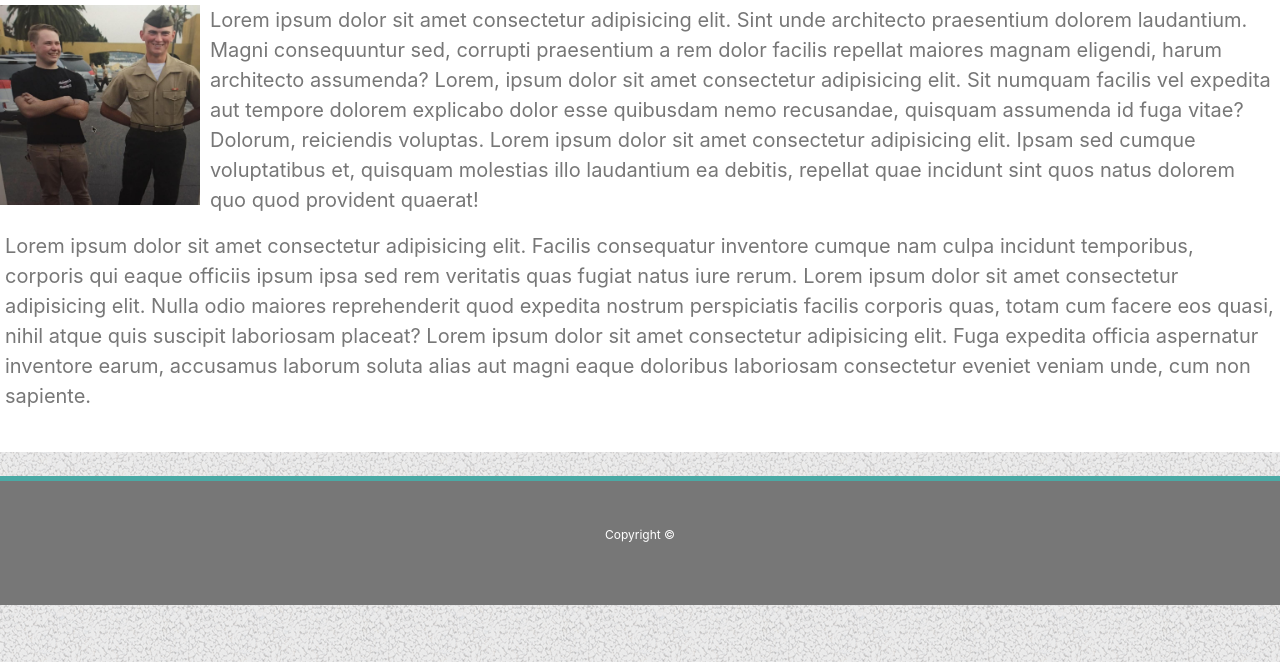
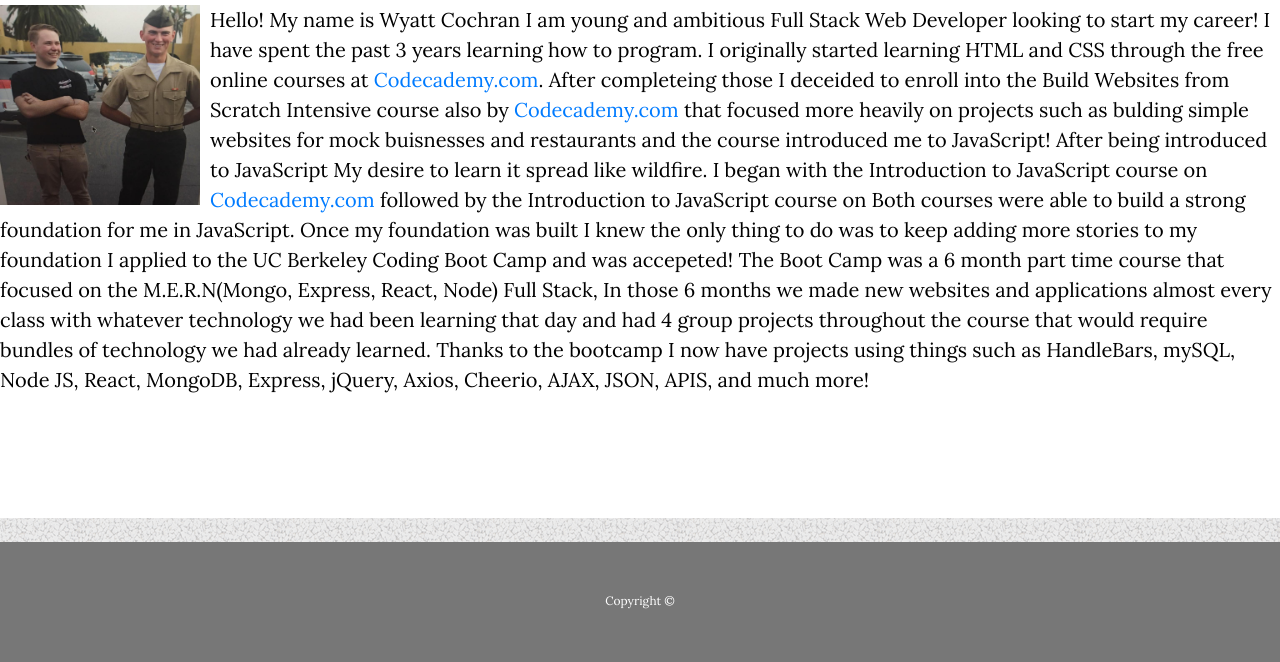
Before and after one commit to wyattc98/Basic-Portfolio, a plain HTML site: page index.html in a window 1280 px wide. Shown: the part 138-800 px from the top of the page. Drawn offline with nearby package versions, Linux system fonts and the light colour scheme.

Commit message:
Fixing footers/images

```diff
--- /dev/null
+++ b/assets/css/contact.css
@@ -0,0 +1,69 @@
+header {
+    position: relative;
+    padding-bottom: 20px;
+    border-bottom: 2px solid #ccc;
+    background-color: black;
+}
+
+section{
+    background-color: white;
+    min-height: calc(50vh - 50px);
+
+}
+
+h1 {
+    color: #4aaaa5;
+    border-bottom: 1px solid black;
+}
+
+p {
+    font-family: 'Lora', serif;
+    font-size: 20px;
+    color: black;
+}
+
+.footer {
+    height: 15vh;
+    background-color: #777;
+    width: 100%;
+}
+
+.footer p {
+    color: #fff;
+    text-align: center;
+    font-size: 12px;
+    padding-top: 50px;
+    padding-bottom: 20px;
+}
+
+/*
+.wrapper {
+    margin: 0 auto;
+    top: 0;
+}
+
+ h1 {
+    float: left;
+    position: absolute;
+    background: #4aaaa5;
+    color: #fff;
+    margin: 0 auto;
+    padding: 14px 25px;
+}
+
+section {
+    margin: 0 auto;
+    background-color: #fff;
+    padding-bottom: 25px;
+    line-height: 30px;
+}
+
+p {
+   font-family: 'Lora', serif;
+}
+
+input {
+    padding: 8px;
+}
+
+*/
--- a/assets/css/content.css
+++ /dev/null
@@ -1,54 +0,0 @@
-header {
-    position: relative;
-    padding-bottom: 20px;
-    border-bottom: 2px solid #ccc;
-    background-color: black;
-}
-
-.wrapper {
-    margin: 0 auto;
-    top: 0;
-}
-
-.wrapper h1 {
-    float: left;
-    position: absolute;
-    background: #4aaaa5;
-    color: #fff;
-    margin: 0 auto;
-    padding: 14px 25px;
-}
-
-nav {
-    float: right;
-}
-
-nav ul {
-    margin: 0;
-    padding: 0;
-    list-style: none;
-}
-
-nav li {
-    display: inline-block;
-    padding-top: 20px;
-    margin-left: 5px;
-    font-size: 18px;
-
-}
-
-nav li a {
-    text-decoration: none;
-    color: #777;
-}
-
-section {
-    margin: 0 auto;
-    background-color: #fff;
-    padding-bottom: 25px;
-    line-height: 30px;
-}
-
-input {
-    padding: 8px;
-}
--- a/assets/css/portfolio.css
+++ b/assets/css/portfolio.css
@@ -8,22 +8,28 @@ header {
 section {
     margin: 0  auto;
     background-color: #fff;
-}
-
-footer {
-    background-color: #777;
-    border-top: 30px;
+    min-height: calc(100vh - 70px);
 
 }
 
-footer p {
+p {
+    font-family: 'Lora', serif;
+ }
+
+.footer {
+    height: 10vh;
+    background-color: #777;
+    width: 100%;
+}
+
+.footer p {
     color: #fff;
     text-align: center;
     font-size: 12px;
     padding-top: 20px;
     padding-bottom: 20px;
 }
-
+/*
 .page-bottom {
     border-top: 5px solid #4aaaa5;
     padding: 25px;
@@ -34,8 +40,4 @@ footer p {
     width: 100%;
 
 }
-
-.box-container {
-   position: relative;
-   text-align: center;
-}
+*/
--- a/assets/css/style.css
+++ b/assets/css/style.css
@@ -7,9 +7,11 @@ header {
 
 section {
     margin: 0  auto;
-    background-color: #fff;
+    /*background-color: #fff;*/
     padding-bottom: 25px;
     line-height: 30px;
+    min-height: calc(100vh - 70px);
+
 }
 
 section p {
@@ -26,6 +28,8 @@ h1 {
 .main-container {
     position: relative;
     background-color: #fff;
+    min-height: calc(80vh - 70px);
+
 }
 
 .main-container::after {
@@ -42,14 +46,35 @@ img {
 }
 
 p {
+    font-family: 'Lora', serif;
     font-size: 20px;
-    color: #777;
+    color: black;
 }
 
-footer {
+.footer {
+    height: 15vh;
+    background-color: #777;
+    width: 100%;
+}
+
+.footer p {
+    color: #fff;
+    text-align: center;
+    font-size: 12px;
+    padding-top: 50px;
+    padding-bottom: 20px;
+}
+
+/*
+.footer {
+    position: absolute;
+    left: 0;
+    bottom: 0;
     background-color: #777;
     border-top: 30px;
-
+    height: 50px;
+    width: 100%;
+    overflow: hidden;
 }
 
 footer p {
@@ -59,14 +84,4 @@ footer p {
     padding-top: 20px;
     padding-bottom: 20px;
 }
-
-.page-bottom {
-    border-top: 5px solid #4aaaa5;
-    padding: 25px;
-}
-
-.bottom-wrap {
-    border-bottom: 0%;
-    width: 100%;
-
-}
+*/
--- a/index.html
+++ b/index.html
@@ -7,6 +7,7 @@
   <title>My Portfolio</title>
   <meta name="viewport" content="width=device-width, initial-scale=1">
   <link rel="stylesheet" href="https://stackpath.bootstrapcdn.com/bootstrap/4.1.3/css/bootstrap.min.css" integrity="sha384-MCw98/SFnGE8fJT3GXwEOngsV7Zt27NXFoaoApmYm81iuXoPkFOJwJ8ERdknLPMO" crossorigin="anonymous">
+  <link href="https://fonts.googleapis.com/css?family=Lora" rel="stylesheet">
   <link rel="stylesheet" type="text/css" href="assets/css/style.css" />
 </head>
 
@@ -19,36 +20,25 @@
     </nav>
   </header>
   <br>
-  <section>
+  <!--<section>-->
     <div class="main-container">
       <h1>Wyatt Cochran</h1>
       <img src="assets/images/2016.jpg" alt="Me" width="200" height="200">
-      <aside>
-        <p>Lorem ipsum dolor sit amet consectetur adipisicing elit. Sint unde architecto praesentium dolorem
-          laudantium. Magni consequuntur sed, corrupti praesentium a rem dolor facilis repellat maiores magnam
-          eligendi, harum architecto assumenda? Lorem, ipsum dolor sit amet consectetur adipisicing elit. Sit numquam
-          facilis vel expedita aut tempore dolorem explicabo dolor esse quibusdam nemo recusandae, quisquam assumenda
-          id fuga vitae? Dolorum, reiciendis voluptas. Lorem ipsum dolor sit amet consectetur adipisicing elit. Ipsam
-          sed cumque voluptatibus et, quisquam molestias illo laudantium ea debitis, repellat quae incidunt sint quos
-          natus dolorem quo quod provident quaerat!</p>
-      </aside>
-      <article>
-        <p>Lorem ipsum dolor sit amet consectetur adipisicing elit. Facilis consequatur inventore cumque nam culpa
-          incidunt temporibus, corporis qui eaque officiis ipsum ipsa sed rem veritatis quas fugiat natus iure rerum.
-          Lorem ipsum dolor sit amet consectetur adipisicing elit. Nulla odio maiores reprehenderit quod expedita
-          nostrum perspiciatis facilis corporis quas, totam cum facere eos quasi, nihil atque quis suscipit laboriosam
-          placeat? Lorem ipsum dolor sit amet consectetur adipisicing elit. Fuga expedita officia aspernatur inventore
-          earum, accusamus laborum soluta alias aut magni eaque doloribus laboriosam consectetur eveniet veniam unde,
-          cum non sapiente.</p>
-      </article>
+        <p>Hello! My name is Wyatt Cochran I am young and ambitious Full Stack Web Developer looking to start my career!
+            I have spent the past 3 years learning how to program. I originally started learning HTML and CSS through the free online courses at <a href="https://www.codecademy.com/learn">Codecademy.com</a>.
+            After completeing those I deceided to enroll into the Build Websites from Scratch Intensive course also by <a href="https://www.codecademy.com/learn">Codecademy.com</a>
+            that focused more heavily on projects such as bulding simple websites for mock buisnesses and restaurants and the course introduced me to JavaScript!
+            After being introduced to JavaScript My desire to learn it spread like wildfire. I began with the Introduction to JavaScript course on <a href="https://www.codecademy.com/learn">Codecademy.com</a>
+            followed by the Introduction to JavaScript course on <a href="https://www.udacity.com/"></a> Both courses were able to build a strong foundation for me in JavaScript.
+            Once my foundation was built I knew the only thing to do was to keep adding more stories to my foundation I applied to the UC Berkeley Coding Boot Camp and was accepeted!
+            The Boot Camp was a 6 month part time course that focused on the M.E.R.N(Mongo, Express, React, Node) Full Stack, In those 6 months we made new websites and applications almost
+            every class with whatever technology we had been learning that day and had 4 group projects throughout the course that would require bundles of technology we had already learned.
+            Thanks to the bootcamp I now have projects using things such as HandleBars, mySQL, Node JS, React, MongoDB, Express, jQuery, Axios, Cheerio, AJAX, JSON, APIS, and much more! </p>
     </div>
-  </section>
+  <!--</section>-->
   <br>
-  <div class="bottom-wrapper">
-    <footer>
-      <div class="page-bottom">
+    <footer class="footer">
         <p>Copyright ©</p>
-      </div>
     </footer>
   </div>
 
```
Also changed, not shown: contact.html (+31 -33 lines), portfolio.html (+11 -13 lines), assets/images/React-Click-Game.png (added), assets/images/the-morning-scrape.png (added), 3 other files.
